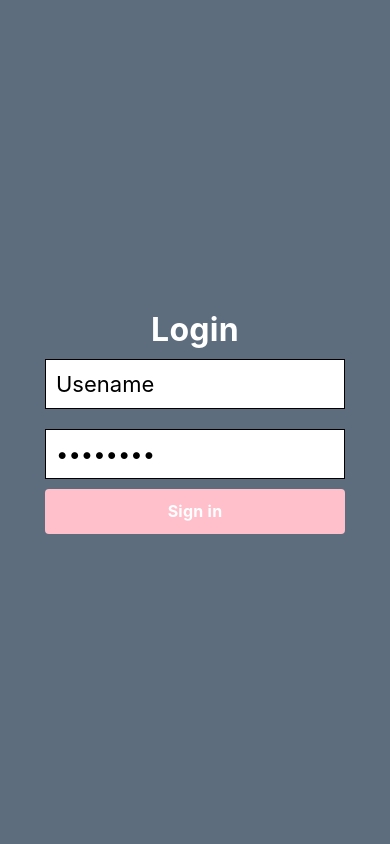
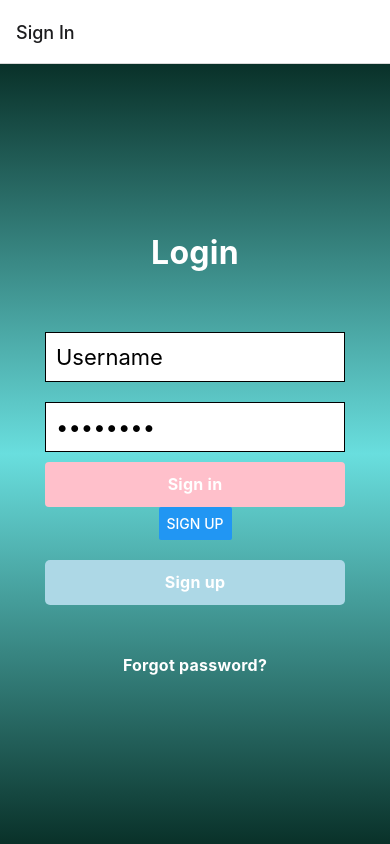
Before and after one commit to MissPixxie/Furbook, a React Native app: screen / in a window 390 px wide. Built offline with nearby package versions, Linux system fonts and the light colour scheme.

Commit message:
added routes and some styling

```diff
--- a/App.js
+++ b/App.js
@@ -2,23 +2,30 @@ import { StatusBar } from 'expo-status-bar';
 import React from 'react';
 import { StyleSheet, Text, View, SafeAreaView } from 'react-native';
 import SignIn from './src/screens/SingIn';
+import {NavigationContainer} from '@react-navigation/native';
+import {createNativeStackNavigator} from '@react-navigation/native-stack';
+import SignUp from './src/screens/SignUp';
+
 
 export default function App() {
+
   return (
-    <SafeAreaView style={styles.container}>
-      <View>
-        <SignIn />
-        <StatusBar style="auto" />
-      </View>
-    </SafeAreaView>
+    <NavigationContainer>
+      <Stack.Navigator>
+        <Stack.Screen name="Sign In" component={SignIn} />
+        <Stack.Screen name="Sign Up" component={SignUp} />
+      </Stack.Navigator>
+    </NavigationContainer>
 
   );
 }
 
+const Stack = createNativeStackNavigator();
+
 const styles = StyleSheet.create({
   container: {
     flex: 1,
-    backgroundColor: '#5d6d7e',
+    backgroundColor: '#263238',
     alignItems: 'center',
     justifyContent: 'center',
   },
--- a/src/screens/SignUp.js
+++ b/src/screens/SignUp.js
@@ -1,7 +1,11 @@
 import React from 'react';
-import {SafeAreaView, StyleSheet, TextInput} from 'react-native';
+import {SafeAreaView, StyleSheet, TextInput, Text} from 'react-native';
+import Buttons from './components/Buttons';
+import { LinearGradient } from 'expo-linear-gradient';
 
-export default function Input() {
+
+
+export default function SignUp({navigation}) {
   const [name, SetName] = React.useState('Name');
   const [lastname, SetLastname] = React.useState('Lastname');
   const [email, SetMail] = React.useState('Email');
@@ -10,7 +14,10 @@ export default function Input() {
   const [matchpassword, SetMatchPassword] = React.useState('MatchPassword');
 
   return (
-    <SafeAreaView>
+    <LinearGradient
+    colors={['#093129', '#69DEDE', '#093129']}
+    style={styles.container}>
+      <Text>{this.navigation}</Text>
         <TextInput
             style={styles.input}
             SetText={SetName}
@@ -45,11 +52,17 @@ export default function Input() {
             SetText={SetMatchPassword}
             value={matchpassword}
         />
-    </SafeAreaView>
+        <Buttons title="Sign up"/>
+    </LinearGradient>
   );
 };
 
 const styles = StyleSheet.create({
+  container: {
+    flex: 1,
+    justifyContent: 'center',
+    alignItems: 'center',
+  },
   input: {
     width: 300,
     height: 50,
--- a/src/screens/SingIn.js
+++ b/src/screens/SingIn.js
@@ -1,27 +1,93 @@
 import React from "react";
-import { View, Text, StyleSheet, Alert, SafeAreaView } from "react-native";
+import { View, Text, StyleSheet, Pressable, Alert, SafeAreaView, TextInput, Button } from "react-native";
 import Buttons from "./components/Buttons";
-import Input from "./components/Input";
+import { LinearGradient } from 'expo-linear-gradient';
 
-export default function SignIn() {
+
+export default function SignIn({navigation}) {
+  const [username, setUsername] = React.useState('Username');
+  const [password, setPassword] = React.useState('Password');
+
     return (
-        <SafeAreaView style={styles.container}>
-            <Text style={styles.text}>Login</Text>
-            <Input />
-            <Buttons />
-        </SafeAreaView>
+            <LinearGradient
+              colors={['#093129', '#69DEDE', '#093129']}
+              style={styles.container}>
+
+              <Text style={styles.title}>Login</Text>
+
+                  <TextInput
+                    style={styles.input}
+                    onChangeText={setUsername}
+                    value={username}
+                  />
+                  <TextInput
+                    secureTextEntry={true}
+                    style={styles.input}
+                    onChangeText={setPassword}
+                    value={password}
+                  />
+                  <Buttons title="Sign in"/>
+
+                  <Button style={styles.button} title="Sign up" onPress={ () => navigation.navigate('Sign Up')} />
+
+                  <Pressable onPress={() => navigation.navigate('Sign up')}>
+                      <Text style={styles.SignUp}>Sign up</Text>
+                  </Pressable>
+
+                  <Pressable onPress={() => Alert.alert('Glömt lösenord')}>
+                  <Text style={styles.text}>Forgot password?</Text>
+                  </Pressable>
+            </LinearGradient>
     );
   }
 
   const styles = StyleSheet.create({
     container: {
+      flex: 1,
+      justifyContent: 'center',
       alignItems: 'center',
-      justifyContent: 'center',
     },
-    text: {
+    input: {
+      width: 300,
+      height: 50,
+      margin: 10,
+      borderWidth: 1,
+      padding: 10,
+      backgroundColor: 'white',
+      fontSize: 22,
+    },
+    title: {
       fontSize: 32,
       fontWeight: 'bold',
       letterSpacing: 0.25,
       color: 'white',
+      marginBottom: 50,
     },
+    text: {
+      fontSize: 16,
+      fontWeight: 'bold',
+      letterSpacing: 0.25,
+      color: 'white',
+      marginTop: 50,
+    },
+    SignUp: {
+      backgroundColor: 'lightblue',
+      width: 300,
+      textAlign: 'center',
+      paddingVertical: 12,
+      paddingHorizontal: 32,
+      borderRadius: 5,
+      elevation: 3,
+      fontSize: 16,
+      lineHeight: 21,
+      fontWeight: 'bold',
+      letterSpacing: 0.25,
+      color: 'white',
+      marginTop: 20,
+    },
+    button: {
+      width: 300,
+      height: 50,
+      backgroundColor: 'pink',
+    }
   });
--- a/src/screens/components/Buttons.js
+++ b/src/screens/components/Buttons.js
@@ -2,11 +2,11 @@ import React from "react";
 import { SafeAreaView, View, Text, Pressable, StyleSheet, Alert } from "react-native";
 
 export default function Button(props) {
-    const { title = 'Sign in' } = props;
+
     return (
         <SafeAreaView>
         <Pressable style={styles.button} onPress={() => Alert.alert('Fin du är idag :)')}>
-            <Text style={styles.text}>{title}</Text>
+            <Text style={styles.text}>{props.title}</Text>
         </Pressable>
         </SafeAreaView>
 
--- a/src/screens/components/Input.js
+++ /dev/null
@@ -1,35 +0,0 @@
-import React from 'react';
-import {SafeAreaView, StyleSheet, TextInput} from 'react-native';
-
-export default function Input() {
-  const [text, onChangeText] = React.useState('Usename');
-  const [text2, onChangeText2] = React.useState('Password');
-
-  return (
-    <SafeAreaView>
-      <TextInput
-        style={styles.input}
-        onChangeText={onChangeText}
-        value={text}
-      />
-      <TextInput
-        secureTextEntry={true}
-        style={styles.input}
-        onChangeText={onChangeText2}
-        value={text2}
-      />
-    </SafeAreaView>
-  );
-};
-
-const styles = StyleSheet.create({
-  input: {
-    width: 300,
-    height: 50,
-    margin: 10,
-    borderWidth: 1,
-    padding: 10,
-    backgroundColor: 'white',
-    fontSize: 22,
-  },
-});
```
Also changed, not shown: package.json (+7 -2 lines), 1 other file (tests, documents, lock files or other folders).
